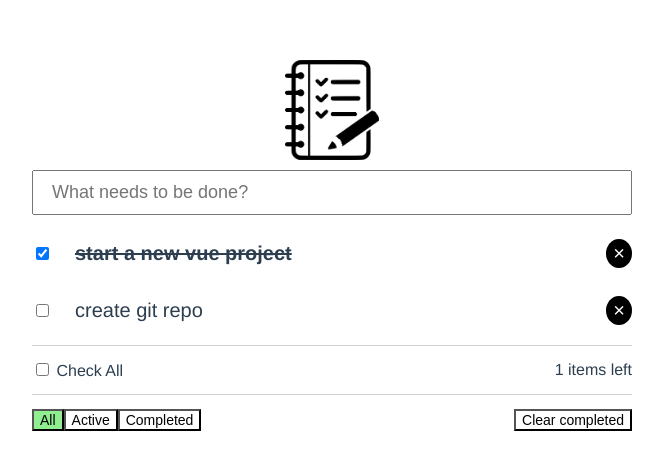
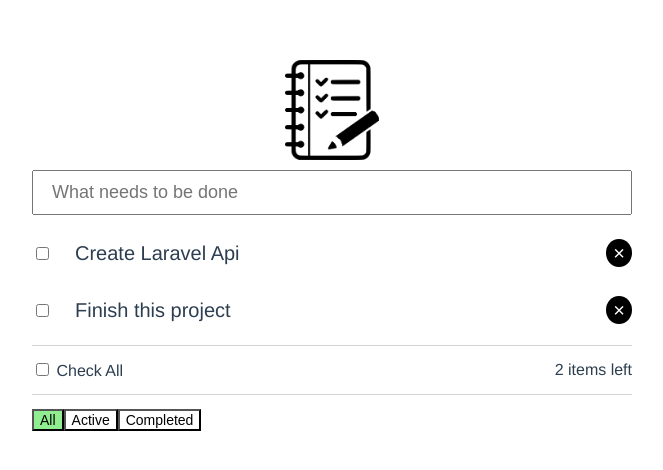
Before and after one commit to omarabdeljelil/vue_todo_app, a Vue app: page / in a window 1280 px wide. Shown: the top 470 px of the page, without its empty margins (308-971 px from the left). Built offline with nearby package versions, Linux system fonts and the light colour scheme; the HTML template or start-up script is replaced by a standard one.

Commit message:
Add Vuex + refactoring

```diff
--- a/package.json
+++ b/package.json
@@ -11,7 +11,8 @@
     "core-js": "^3.1.2",
     "node-sass": "^4.12.0",
     "sass-loader": "^8.0.0",
-    "vue": "^2.6.10"
+    "vue": "^2.6.10",
+    "vuex": "^3.1.2"
   },
   "devDependencies": {
     "@vue/cli-plugin-babel": "^4.0.0",
--- a/src/components/TodoCheckAll.vue
+++ b/src/components/TodoCheckAll.vue
@@ -1,29 +1,18 @@
 <template>
-    <div>
-        <label>
-            <input type="checkbox" :checked="!anyRemaining"
-                   @change="allChecked"
-            >
-            Check All
-        </label>
-    </div>
+    <div><label><input type="checkbox" :checked="!anyRemaining" @change="allChecked"> Check All</label></div>
 </template>
 
-
 <script>
-    import {eventBus} from "../main";
-
     export default {
         name: 'todo-check-all',
-        props: {
-            anyRemaining: {
-                type: Boolean,
-                required: true
+        computed: {
+            anyRemaining() {
+                return this.$store.getters.anyRemaining
             }
         },
-        methods:{
-            allChecked(){
-                eventBus.$emit('checkAllChanged',this.anyRemaining)
+        methods: {
+            allChecked() {
+                this.$store.dispatch('checkAll', event.target.checked)
             }
         }
     }
--- a/src/components/TodoClearCompleted.vue
+++ b/src/components/TodoClearCompleted.vue
@@ -1,22 +1,18 @@
 <template>
-    <button v-if="showClearCompletedButton" @click="clearCompleted()">Clear completed</button>
+    <button v-if="showClearCompletedButton" @click="clearCompleted">Clear Completed</button>
 </template>
 
-
 <script>
-    import {eventBus} from "../main";
-
     export default {
         name: 'todo-clear-completed',
-        props: {
-            showClearCompletedButton: {
-                type: Boolean,
-                required: true
+        computed: {
+            showClearCompletedButton() {
+                return this.$store.getters.showClearCompletedButton
             }
         },
-        methods:{
-            clearCompleted(){
-                eventBus.$emit('clearCompletedTodos')
+        methods: {
+            clearCompleted() {
+                this.$store.dispatch('clearCompleted')
             }
         }
     }
--- a/src/components/TodoItem.vue
+++ b/src/components/TodoItem.vue
@@ -2,29 +2,23 @@
     <div class="todo-item">
         <div class="todo-item-left">
             <input type="checkbox" v-model="completed" @change="doneEdit">
-            <div v-if="!editing" @dblclick="editTodo" class="todo-item-label"
-                 :class="{ completed : completed }">{{ title }}</div>
-            <input v-else class="todo-item-edit" type="text" v-model="title"
-                   @blur="doneEdit" @keyup.enter="doneEdit" @keyup.esc="cancelEdit" v-focus>
+            <div v-if="!editing" @dblclick="editTodo" class="todo-item-label" :class="{ completed : completed }">{{ title }}</div>
+            <input v-else class="todo-item-edit" type="text" v-model="title" @blur="doneEdit" @keyup.enter="doneEdit" @keyup.esc="cancelEdit" v-focus>
+        </div> <!-- end todo-item-left -->
+        <div>
+            <span class="remove-item" @click="removeTodo(todo.id)">
+        &times;
+      </span>
         </div>
-        <div class="remove-item" @click="removeTodo(index)">
-            &times;
-        </div>
-    </div>
+    </div> <!-- end todo-item -->
 </template>
 
 <script>
-    import {eventBus} from "../main";
-
     export default {
         name: 'todo-item',
         props: {
             todo: {
                 type: Object,
-                required: true,
-            },
-            index: {
-                type: Number,
                 required: true,
             },
             checkAll: {
@@ -54,8 +48,8 @@
             }
         },
         methods: {
-            removeTodo(index) {
-                eventBus.$emit('removedTodo', index)
+            removeTodo(id) {
+                this.$store.dispatch('deleteTodo', id)
             },
             editTodo() {
                 this.beforeEditCache = this.title
@@ -66,20 +60,17 @@
                     this.title = this.beforeEditCache
                 }
                 this.editing = false
-                eventBus.$emit('finishedEdit', {
-                    'index': this.index,
-                    'todo': {
-                        'id': this.id,
-                        'title': this.title,
-                        'completed': this.completed,
-                        'editing': this.editing,
-                    }
+                this.$store.dispatch('updateTodo', {
+                    'id': this.id,
+                    'title': this.title,
+                    'completed': this.completed,
+                    'editing': this.editing,
                 })
             },
             cancelEdit() {
                 this.title = this.beforeEditCache
                 this.editing = false
-            },
+            }
         }
     }
 </script>
--- a/src/components/TodoItemsRemaining.vue
+++ b/src/components/TodoItemsRemaining.vue
@@ -5,10 +5,9 @@
 <script>
     export default {
         name: 'todo-remaining',
-        props: {
-            remaining: {
-                type: Number,
-                required: true
+        computed: {
+            remaining() {
+                return this.$store.getters.remaining
             }
         }
     }
--- a/src/components/TodoList.vue
+++ b/src/components/TodoList.vue
@@ -1,131 +1,74 @@
 <template>
     <div>
         <img src="../assets/logo.png" alt="" class="logo">
-        <input type="text" class="todo-input" placeholder="What needs to be done?"
-               v-model="newTodo" @keyup.enter="addTodo">
+        <input type="text" class="todo-input" placeholder="What needs to be done" v-model="newTodo" @keyup.enter="addTodo">
         <transition-group name="fade" enter-active-class="animated fadeInUp" leave-active-class="animated fadeOutDown">
-            <todo-item v-for="(todo, index) in todosFiltered" :key="todo.id" :todo="todo" :index="index"
-                       :checkAll="!anyRemaining">
+            <todo-item v-for="todo in todosFiltered" :key="todo.id" :todo="todo" :checkAll="!anyRemaining">
             </todo-item>
         </transition-group>
+
         <div class="extra-container">
-            <todo-check-all :anyRemaining='anyRemaining'></todo-check-all>
-            <todo-items-remaining :remaining='remaining'></todo-items-remaining>
-        </div>
+            <todo-check-all></todo-check-all>
+            <todo-items-remaining></todo-items-remaining>
+        </div> <!-- end extra-container -->
 
         <div class="extra-container">
             <todo-filtered></todo-filtered>
+
             <div>
                 <transition name="fade">
-                    <todo-clear-completed :showClearCompletedButton="showClearCompletedButton"></todo-clear-completed>
+                    <todo-clear-completed></todo-clear-completed>
                 </transition>
             </div>
-        </div>
-
+        </div> <!-- end extra-container -->
     </div>
 </template>
 
 <script>
-    import {eventBus} from "../main";
-    import TodoItem from './TodoItem';
+    import TodoItem from './TodoItem'
     import TodoItemsRemaining from './TodoItemsRemaining'
-    import TodoCheckAll from "./TodoCheckAll";
-    import TodoFiltered from "./TodoFiltered";
-    import TodoClearCompleted from "./TodoClearCompleted";
-
+    import TodoCheckAll from './TodoCheckAll'
+    import TodoFiltered from './TodoFiltered'
+    import TodoClearCompleted from './TodoClearCompleted'
     export default {
         name: 'todo-list',
         components: {
+            TodoItem,
+            TodoItemsRemaining,
+            TodoCheckAll,
+            TodoFiltered,
             TodoClearCompleted,
-            TodoFiltered,
-            TodoCheckAll,
-            TodoItem,
-            TodoItemsRemaining
         },
         data() {
             return {
                 newTodo: '',
                 idForTodo: 3,
-                filter: 'all',
-                todos: [
-                    {
-                        'id': 1,
-                        'title': 'start a new vue project',
-                        'completed': true,
-                        'editing': false
-                    }, {
-                        'id': 2,
-                        'title': 'create git repo',
-                        'completed': false,
-                        'editing': false
-
-                    }
-                ]
             }
         },
-        created() {
-            eventBus.$on('removedTodo', (index) => this.removeTodo(index));
-            eventBus.$on('finishedEdit', (data) => this.finishedEdit(data));
-            eventBus.$on('checkAllChanged', (checked) => this.checkAllTodos(checked));
-            eventBus.$on('filterChanged', (filter) => this.filter = filter);
-            eventBus.$on('clearCompletedTodos', () => this.clearCompleted());
-        },
-        beforeDestroy() {
-            eventBus.$off('removedTodo');
-            eventBus.$off('finishedEdit');
-            eventBus.$off('checkAllChanged');
-            eventBus.$off('filterChanged');
-            eventBus.$off('clearCompletedTodos');
-        },
         computed: {
-            remaining() {
-                return this.todos.filter(todo => !todo.completed).length
-            },
             anyRemaining() {
-                return this.remaining != 0
+                return this.$store.getters.anyRemaining
             },
             todosFiltered() {
-                if (this.filter == 'active') {
-                    return this.todos.filter(todo => !todo.completed)
-                } else if (this.filter == 'completed') {
-                    return this.todos.filter(todo => todo.completed)
-                }
-                return this.todos // filter == all
-            },
-            showClearCompletedButton() {
-                return this.todos.filter(todo => todo.completed).length > 0
+                return this.$store.getters.todosFiltered
             }
         },
         methods: {
             addTodo() {
-                if (this.newTodo.trim() == '') {
+                if (this.newTodo.trim().length == 0) {
                     return
                 }
-                this.todos.push({
+                this.$store.dispatch('addTodo', {
                     id: this.idForTodo,
                     title: this.newTodo,
-                    completed: false
                 })
-                this.newTodo = '';
-                this.idForTodo++;
+                this.newTodo = ''
+                this.idForTodo++
             },
-            removeTodo(index) {
-                this.todos.splice(index, 1)
-            },
-            checkAllTodos() {
-                this.todos.forEach((todo) => todo.completed = event.target.checked)
-            },
-            clearCompleted() {
-                this.todos = this.todos.filter(todo => !todo.completed)
-            },
-            finishedEdit(data) {
-                this.todos.splice(data.index, 1, data.todo)
-            }
         }
     }
 </script>
 
-<!-- Add "scoped" attribute to limit CSS to this component only -->
 <style lang="scss">
     @import url("https://cdnjs.cloudflare.com/ajax/libs/animate.css/3.7.2/animate.min.css");
 
@@ -134,24 +77,85 @@
         margin: 10px auto;
         height: 100px;
     }
-
     .todo-input {
         width: 100%;
         padding: 10px 18px;
         font-size: 18px;
         margin-bottom: 16px;
-
         &:focus {
             outline: 0;
         }
     }
-
     .todo-item {
         margin-bottom: 12px;
         display: flex;
         align-items: center;
         justify-content: space-between;
         animation-duration: 0.3s;
+    }
+    .remove-item {
+        cursor: pointer;
+        margin-left: 14px;
+        &:hover {
+            color: black;
+        }
+    }
+    .todo-item-left {
+        display: flex;
+        align-items: center;
+    }
+    .todo-item-label {
+        padding: 10px;
+        border: 1px solid white;
+        margin-left: 12px;
+    }
+    .todo-item-edit {
+        font-size: 24px;
+        color: #2c3e50;
+        margin-left: 12px;
+        width: 100%;
+        padding: 10px;
+        border: 1px solid #ccc; //override defaults
+        font-family: "Avenir", Helvetica, Arial, sans-serif;
+        &:focus {
+            outline: none;
+        }
+    }
+    .completed {
+        text-decoration: line-through;
+        color: grey;
+    }
+    .extra-container {
+        display: flex;
+        align-items: center;
+        justify-content: space-between;
+        font-size: 16px;
+        border-top: 1px solid lightgrey;
+        padding-top: 14px;
+        margin-bottom: 14px;
+    }
+    button {
+        font-size: 14px;
+        background-color: white;
+        appearance: none;
+        &:hover {
+            background: lightgreen;
+        }
+        &:focus {
+            outline: none;
+        }
+    }
+    .active {
+        background: lightgreen;
+    }
+    // CSS Transitions
+    .fade-enter-active,
+    .fade-leave-active {
+        transition: opacity 0.2s;
+    }
+    .fade-enter,
+    .fade-leave-to {
+        opacity: 0;
     }
 
     .remove-item {
@@ -166,70 +170,4 @@
             background: #ff0000;
         }
     }
-
-    .todo-item-left {
-        display: flex;
-        align-items: center;
-    }
-
-    .todo-item-label {
-        padding: 10px;
-        border: 1px solid white;
-        margin-left: 12px;
-    }
-
-    .todo-item-edit {
-        font-size: 20px;
-        color: #2c3e50;
-        margin-left: 12px;
-        width: 100%;
-        padding: 10px;
-        border: 1px solid #ccc;
-        font-family: 'Avenir', Helvetica, Arial, sans-serif;
-
-        &:focus {
-            outline: none;
-        }
-    }
-
-    .completed {
-        text-decoration: line-through;
-        font-weight: bold;
-    }
-
-    .extra-container {
-        display: flex;
-        align-items: center;
-        justify-content: space-between;
-        font-size: 16px;
-        border-top: 1px solid lightgray;
-        padding-top: 14px;
-        margin-bottom: 14px;
-    }
-
-    button {
-        font-size: 14px;
-        background-color: white;
-        appearance: none;
-
-        &:hover {
-            background: lightgreen;
-        }
-
-        &:focus {
-            outline: none;
-        }
-    }
-
-    .active {
-        background: lightgreen;
-    }
-
-    .fade-enter-active, .fade-leave-active {
-        transition: opacity .2s;
-    }
-
-    .fade-enter, .fade-leave-to {
-        opacity: 0;
-    }
 </style>
--- a/src/main.js
+++ b/src/main.js
@@ -1,9 +1,11 @@
 import Vue from 'vue'
 import App from './App.vue'
+import {store} from './store/store'
 
 export const eventBus = new Vue()
 Vue.config.productionTip = false
 
 new Vue({
+  store:store,
   render: h => h(App),
 }).$mount('#app')
--- /dev/null
+++ b/src/store/store.js
@@ -0,0 +1,109 @@
+import Vue from 'vue'
+import Vuex from 'vuex'
+
+Vue.use(Vuex)
+
+export const store = new Vuex.Store({
+    state: {
+        filter: 'all',
+        todos: [
+            {
+                'id': 1,
+                'title': 'Create Laravel Api',
+                'completed': false,
+                'editing': false,
+            },
+            {
+                'id': 2,
+                'title': 'Finish this project',
+                'completed': false,
+                'editing': false,
+            },
+        ]
+    },
+    getters: {
+        remaining(state) {
+            return state.todos.filter(todo => !todo.completed).length
+        },
+        anyRemaining(state, getters) {
+            return getters.remaining != 0
+        },
+        todosFiltered(state) {
+            if (state.filter == 'all') {
+                return state.todos
+            } else if (state.filter == 'active') {
+                return state.todos.filter(todo => !todo.completed)
+            } else if (state.filter == 'completed') {
+                return state.todos.filter(todo => todo.completed)
+            }
+            return state.todos
+        },
+        showClearCompletedButton(state) {
+            return state.todos.filter(todo => todo.completed).length > 0
+        }
+    },
+    mutations: {
+        addTodo(state, todo) {
+            state.todos.push({
+                id: todo.id,
+                title: todo.title,
+                completed: false,
+                editing: false,
+            })
+        },
+        updateTodo(state, todo) {
+            const index = state.todos.findIndex(item => item.id == todo.id)
+            state.todos.splice(index, 1, {
+                'id': todo.id,
+                'title': todo.title,
+                'completed': todo.completed,
+                'editing': todo.editing,
+            })
+        },
+        deleteTodo(state, id) {
+            const index = state.todos.findIndex(item => item.id == id)
+            state.todos.splice(index, 1)
+        },
+        checkAll(state, checked) {
+            state.todos.forEach(todo => (todo.completed = checked))
+        },
+        updateFilter(state, filter) {
+            state.filter = filter
+        },
+        clearCompleted(state) {
+            state.todos = state.todos.filter(todo => !todo.completed)
+        }
+    },
+    actions: {
+        addTodo(context, todo) {
+            setTimeout(() => {
+                context.commit('addTodo', todo)
+            }, 100)
+        },
+        updateTodo(context, todo) {
+            setTimeout(() => {
+                context.commit('updateTodo', todo)
+            }, 100)
+        },
+        deleteTodo(context, id) {
+            setTimeout(() => {
+                context.commit('deleteTodo', id)
+            }, 100)
+        },
+        checkAll(context, checked) {
+            setTimeout(() => {
+                context.commit('checkAll', checked)
+            }, 100)
+        },
+        updateFilter(context, filter) {
+            setTimeout(() => {
+                context.commit('updateFilter', filter)
+            }, 100)
+        },
+        clearCompleted(context) {
+            setTimeout(() => {
+                context.commit('clearCompleted')
+            }, 100)
+        }
+    }
+})
```
Also changed, not shown: src/components/TodoFiltered.vue (+7 -12 lines), 1 other file (tests, documents, lock files or other folders).
